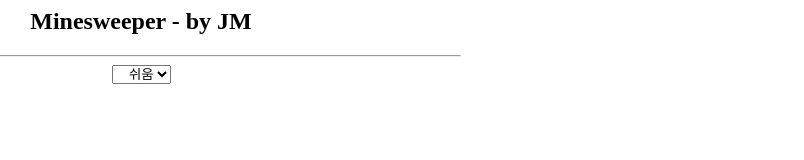
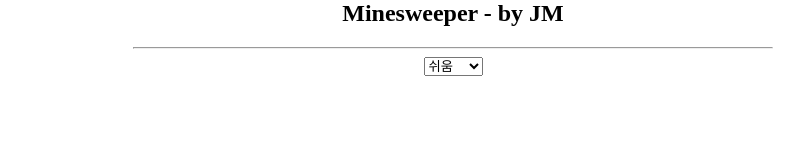
Before and after one commit to MMKe/minesweeper, a plain HTML site: page index.html in a window 1280 px wide. Shown: the whole page, without its empty margins (187-991 px from the left). Drawn offline with Linux system fonts and the light colour scheme.

Commit message:
html v1.1

```diff
--- a/index.html
+++ b/index.html
@@ -3,11 +3,11 @@
     <meta charset="UTF-8">
     <title>Minesweeper</title>
 </head>
-<center>
-    <body style="max-width: 50%">
+<body style="max-width: 50%; margin: auto">
+    <center>
         <h2>Minesweeper - by JM</h2>
         <hr>
-        <select name="" id="" style="text-align: end">
+        <select id="difficulty">
             <option value="">쉬움</option>
             <option value="">보통</option>
             <option value="">어려움</option>
@@ -15,6 +15,6 @@
         <div id="board">
 
         </div>
-    </body>
-</center>
+    </center>
+</body>
 </html>
```
